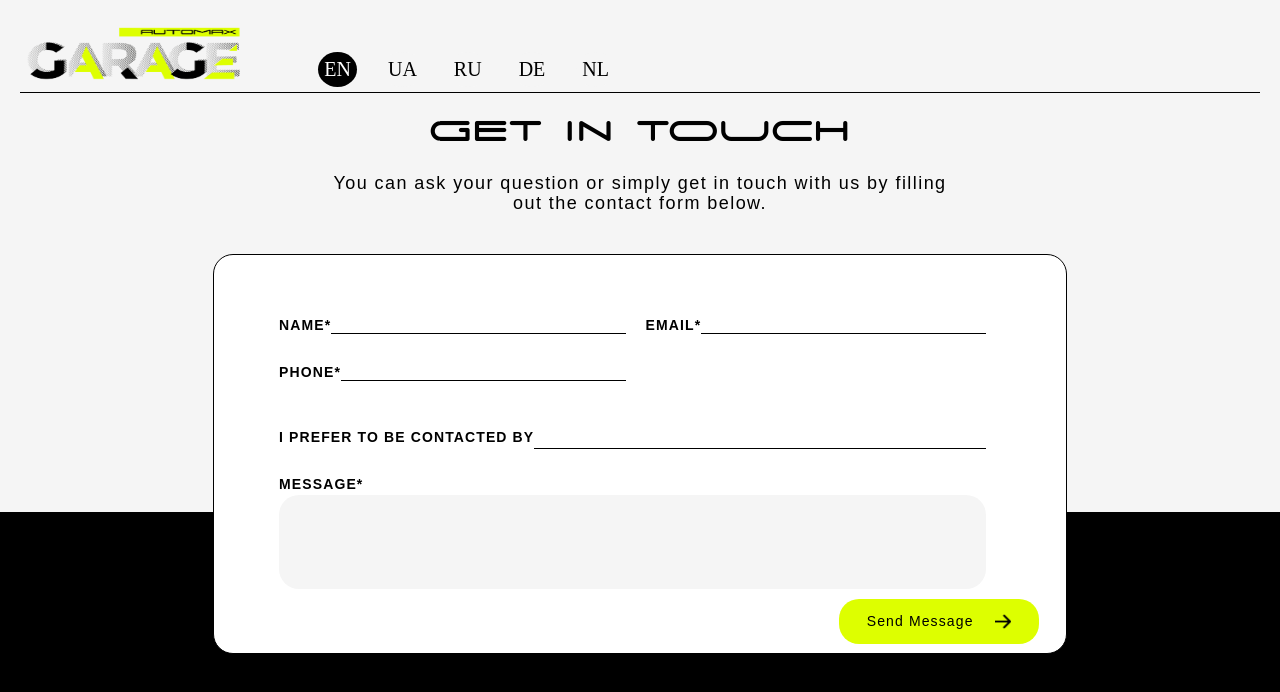
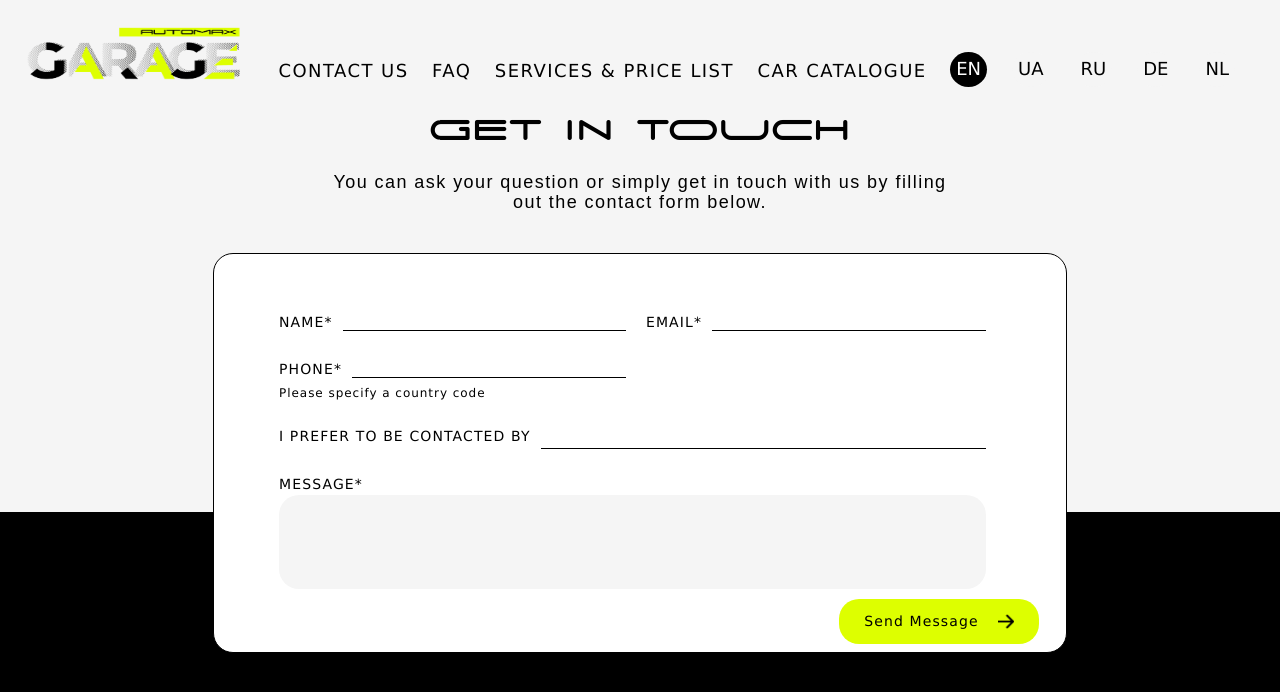
Before and after one commit to DidkivskaOlena/carsite-frontend, a React (Vite) app: page /contacts in a window 1280 px wide. Shown: the top 692 px of the page. Built offline with nearby package versions, Linux system fonts and the light colour scheme.

Commit message:
add contact us

```diff
--- a/src/components/ContactUs/ContactUs.jsx
+++ b/src/components/ContactUs/ContactUs.jsx
@@ -21,6 +21,7 @@ export function ContactUs() {
                         <label htmlFor='phone' className={style.gridItem3}>{t(`contactus.phone`)}*</label>
                         <input type='tel' id='phone' name='phone' className={style.input} required></input>
                     </div>
+                    <p className={style.comment}>{t(`contactus.comment`)}</p>
                     <div className={style.itemcontact}>
                         <label htmlFor='prefer' className={style.gridItem4}>{t(`contactus.prefer`)}</label>
                         <input type='text' id='prefer' name='prefer' className={style.input}></input>
--- a/src/components/ContactUs/ContactUs.module.css
+++ b/src/components/ContactUs/ContactUs.module.css
@@ -26,7 +26,8 @@
 }
 
 .title{
-    font-family: 'SA Thousand', sans-serif;
+    font-family: 'SA Thousand', 'Trebuchet MS', sans-serif;
+
     line-height: 3;
     font-size: 27px;
     letter-spacing: 0.08em;
@@ -54,10 +55,16 @@
     letter-spacing: 0.08em;
     padding: 0 15px;
     font-weight: 600;
+    margin-left: 10px;
+
 
     @media (min-width: 1024px) and (max-width: 1439px) {
         font-size: 14px;
     }
+}
+
+input:-internal-autofill-selected {
+    background-color: white !important;
 }
 
 .textarea{
@@ -78,16 +85,9 @@
 .gridContainer{
     display: grid;
     grid-template-columns: auto auto;
-    grid-template-rows: 22px 40px 22px 140px;
+    grid-template-rows: 20px 0px 20px 20px 140px;
     justify-items: stretch;
-
-    @media (min-width: 1024px) and (max-width: 1439px) {
-        gap: 25px 20px;
-    }
-
-    @media screen and (min-width: 1440px) {
-        gap: 30px 20px;
-    }
+    gap: 25px 20px;
 }
 
 .item{
@@ -96,12 +96,20 @@
     align-items: baseline;
     font-size: 18px;
     letter-spacing: 0.08em;
-    font-family: "Jura", sans-serif;
-    font-weight: 600;
+    font-family:'Lucida Sans', 'Lucida Sans Regular', 'Lucida Grande', 'Lucida Sans Unicode', Geneva, Verdana, sans-serif;
+    /* font-weight: 600; */
 
     @media (min-width: 1024px) and (max-width: 1439px) {
         font-size: 14px;
     }
+}
+
+.comment{
+    grid-column: 1/2;
+    font-size: 12px;
+    text-align: left;
+    font-family:'Lucida Sans', 'Lucida Sans Regular', 'Lucida Grande', 'Lucida Sans Unicode', Geneva, Verdana, sans-serif;
+    letter-spacing: 0.08em;
 }
 
 .itemcontact{
@@ -110,8 +118,7 @@
     width: 100%;
     font-size: 18px;
     letter-spacing: 0.08em;
-    font-family: "Jura", sans-serif;
-    font-weight: 600;
+    font-family:'Lucida Sans', 'Lucida Sans Regular', 'Lucida Grande', 'Lucida Sans Unicode', Geneva, Verdana, sans-serif;
 
     @media (min-width: 1024px) and (max-width: 1439px) {
         font-size: 14px;
@@ -120,18 +127,22 @@
 
 .gridItem1{
     grid-column: 1/2;
+    line-height: 0;
 }
 
 .gridItem2{
     grid-column: 2/3;
+    line-height: 0;
 }
 
 .gridItem3{
     grid-column: 1/2;
+    line-height: 1.5;
 }
 
 .gridItem4{
     grid-column: 1/3;
+    line-height: 1.1;
 }
 
 .gridItem5{
@@ -139,8 +150,8 @@
     grid-column: 1/3;
     font-size: 18px;
     letter-spacing: 0.08em;
-    font-family: "Jura", sans-serif;
-    font-weight: 600;
+    font-family:'Lucida Sans', 'Lucida Sans Regular', 'Lucida Grande', 'Lucida Sans Unicode', Geneva, Verdana, sans-serif;
+
 
     @media (min-width: 1024px) and (max-width: 1439px) {
         font-size: 14px;
@@ -165,7 +176,7 @@
     height: 51px;
     background-color: #DDFF00;
     border-radius: 20px;
-    font-family: "Yura", sans-serif;
+    font-family:'Lucida Sans', 'Lucida Sans Regular', 'Lucida Grande', 'Lucida Sans Unicode', Geneva, Verdana, sans-serif;
     font-size: 18px;
     letter-spacing: 0.08em;
     justify-content: space-evenly;
--- a/src/components/Nav/NavBar.jsx
+++ b/src/components/Nav/NavBar.jsx
@@ -1,11 +1,11 @@
-import {  NavLink } from "react-router-dom";
 import { Header, LangButton, LangContainer, LoginButtonStyled, Logo, LogoContainer, NavText, NavbarContainer } from "./NavBarCompStyle"
 import { useAuth } from "../../hooks/useAuth";
 import { useDispatch } from "react-redux";
-import { logOut } from "../../redux/auth/operations";
 import { useTranslation, Trans } from 'react-i18next';
 import { ButtonModal, Modal, ModalText, NavbarLink } from "../Hero/HeroCompStyle";
-import { useState } from "react";
+import { useEffect, useState } from "react";
+import {useLocation } from "react-router-dom"
+
 
 const lngs = {
   en: { nativeName: 'EN' },
@@ -15,12 +15,18 @@ const lngs = {
   nl: { nativeName: 'NL' }
 };
 
+const theme = {
+  whole: "100%",
+};
+
 function NavBar() {
-    const {isLoggedIn} = useAuth()
-    const dispatch = useDispatch()
     const { t, i18n } = useTranslation();
+    let location = useLocation();
+    console.log(location);
+
 
     const [modal, setModal] = useState(false)
+    const [page, setPage] = useState("/")
 
     const handleModalOpen = () => {
       setModal(true);
@@ -29,13 +35,19 @@ function NavBar() {
       setModal(false);
     };
 
+    useEffect(()=> {
+      setPage(location.pathname)
+    }, [location.pathname], )
+
     return(
+      <>
+        {location.pathname === "/contacts" ?
       <NavbarContainer>
-        <Header>
+       <Header theme={theme}>
         <LogoContainer to="/">
           <Logo src="/logo.png"/>
         </LogoContainer>
-        {/* <NavbarLink
+           <NavbarLink
                   key="Contact"
                   to="/contacts"
                   exact="false">
@@ -72,28 +84,31 @@ function NavBar() {
                       <NavText>
                         {t(`menu.catalogue`)}
                       </NavText>
-          </NavbarLink> */}
-      {/* {isLoggedIn? (
-        <div>
-          <LoginButtonStyled component={NavLink} to="/admin">
-            Admin
-        </LoginButtonStyled>
-        <p>Welcome, ADMIN</p>
-        <button type="button" onClick={() => dispatch(logOut())}>
-          Logout
-        </button>
-      </div>
-      ) : (<LoginButtonStyled component={NavLink} to="/login">
-            Login
-        </LoginButtonStyled>) } */}
+          </NavbarLink>
         <LangContainer>
           {Object.keys(lngs).map((lng) => (
-            <LangButton key={lng} style={{ backgroundColor: i18n.resolvedLanguage === lng ? '#000000' : '#F5F5F5' , color: i18n.resolvedLanguage === lng ? '#FFFFFF' : '#000000' }} type="submit" onClick={() => i18n.changeLanguage(lng)}>
+            <LangButton key={lng} style={{ backgroundColor: i18n.resolvedLanguage === lng ? '#000000' : '#F5F5F5' , color: i18n.resolvedLanguage === lng ? '#FFFFFF' : '#000000', fontSize: "18px" }} type="submit" onClick={() => i18n.changeLanguage(lng)}>
               {lngs[lng].nativeName}
             </LangButton>
           ))}
         </LangContainer>
         </Header>
+        </NavbarContainer>
+         :
+         <NavbarContainer style={{borderBottom: "1px solid #000000"}}>
+          <Header>
+          <LogoContainer to="/">
+            <Logo src="/logo.png"/>
+          </LogoContainer>
+            <LangContainer>
+              {Object.keys(lngs).map((lng) => (
+                <LangButton key={lng} style={{ backgroundColor: i18n.resolvedLanguage === lng ? '#000000' : '#F5F5F5' , color: i18n.resolvedLanguage === lng ? '#FFFFFF' : '#000000' }} type="submit" onClick={() => i18n.changeLanguage(lng)}>
+                  {lngs[lng].nativeName}
+                </LangButton>
+              ))}
+            </LangContainer>
+          </Header>
+
         {modal && (
         <Modal>
           <ModalText>{t(`modal.greetings`)}</ModalText>
@@ -102,7 +117,8 @@ function NavBar() {
             <ButtonModal onClick={handleModalClose}>{t(`modal.btn`)}</ButtonModal>
         </Modal>
       ) }
-      </NavbarContainer>
+      </NavbarContainer> }
+      </>
     )
 }
 
--- a/src/components/Nav/NavBarCompStyle.jsx
+++ b/src/components/Nav/NavBarCompStyle.jsx
@@ -5,14 +5,6 @@ export const NavbarContainer = styled.nav`
   margin-left: 20px;
   margin-right: 20px;
   background-color: #F5F5F5;
-
-  @media (min-width: 768px) and (max-width: 1279px) {
-    border-bottom: 1px solid #000000;
-}
-
-  @media (min-width: 1280px) {
-    border-bottom: 1px solid #000000;
-  }
 `;
 
 export const Header = styled.nav`
@@ -25,16 +17,17 @@ export const Header = styled.nav`
     align-items: end;
     justify-content: space-between;
     flex-direction: row;
-    width: 50%
+    width: 50%;
+    width: ${props => props.theme.whole}
 }
 `;
 
 export const NavText = styled.div`
   letter-spacing: 0.08em;
   align-items: center;
-  font-family: "Jura", sans-serif;
-  font-size: 16px;
-  font-weight: 600;
+  font-family:'Lucida Sans', 'Lucida Sans Regular', 'Lucida Grande', 'Lucida Sans Unicode', Geneva, Verdana, sans-serif;
+  font-size: 18px;
+  font-weight: 400;
   margin-bottom: 13px;
 
   @media (min-width: 768px) and (max-width: 1279px) {
@@ -117,6 +110,7 @@ export const LangContainer = styled.div`
 
 export const LangButton = styled.button`
   font-size: 20px;
+  font-family:'Lucida Sans', 'Lucida Sans Regular', 'Lucida Grande', 'Lucida Sans Unicode', Geneva, Verdana, sans-serif;
   color: #000000;
   margin-right: 25px;
   border-radius: 50%;
--- a/src/i18n.js
+++ b/src/i18n.js
@@ -43,7 +43,8 @@ i18n
             phone: "PHONE",
             prefer: "I PREFER TO BE CONTACTED BY",
             message:"MESSAGE",
-            button: "Send Message"
+            button: "Send Message",
+            comment: "Please specify a country code"
           }
         }
       },
@@ -73,7 +74,8 @@ i18n
             phone: "ТЕЛЕФОН",
             prefer: "Я ВІДДАЮ ПЕРЕВАГУ, ЩОБ ЗІ МНОЮ ЗВ'ЯЗАЛИСЯ",
             message:"ПОВІДОМЛЕННЯ",
-            button: "Відправити"
+            button: "Відправити",
+            comment: "Будь ласка, вкажіть код країни"
           }
         }
       },
@@ -103,7 +105,8 @@ i18n
             phone: "ТЕЛЕФОН",
             prefer: "Я ПРЕДПОЧИТАЮ, ЧТОБЫ СО МНОЙ СВЯЗАЛИСЬ",
             message:"СООБЩЕНИЕ",
-            button: "Отправить"
+            button: "Отправить",
+            comment: "Пожалуйста, укажите код страны"
           }
         }
       },
@@ -133,7 +136,8 @@ i18n
             phone: "TELEFON",
             prefer: "ICH LIEBE DIE KONTAKTIERUNG VON",
             message:"NACHRICHT",
-            button: "Senden"
+            button: "Senden",
+            comment: "Bitte geben Sie einen Ländercode an"
           }
         }
       },
@@ -163,7 +167,8 @@ i18n
             phone: "TELEFOON",
             prefer: "IK WORD VOORKEUR GECONTACTEERD DOOR",
             message:"BERICHT",
-            button: "Versturen"
+            button: "Versturen",
+            comment: "Specificeer een landcode"
           }
         }
       }
--- a/src/index.css
+++ b/src/index.css
@@ -48,7 +48,7 @@
   font-display: swap;
 }
 
-@import url('https://fonts.googleapis.com/css2?family=Jura:wght@300..700&display=swap');
+/* @import url('https://fonts.googleapis.com/css2?family=Jura:wght@300..700&display=swap'); */
 
 body {
  font-family: sans-serif;
@@ -76,3 +76,7 @@ img {
  max-width: 100%;
  height: auto;
 }
+
+.active {
+	font-weight: bold;
+}
```
